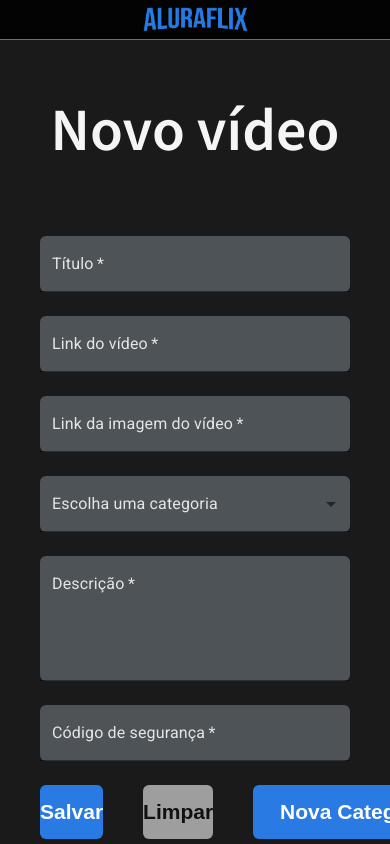
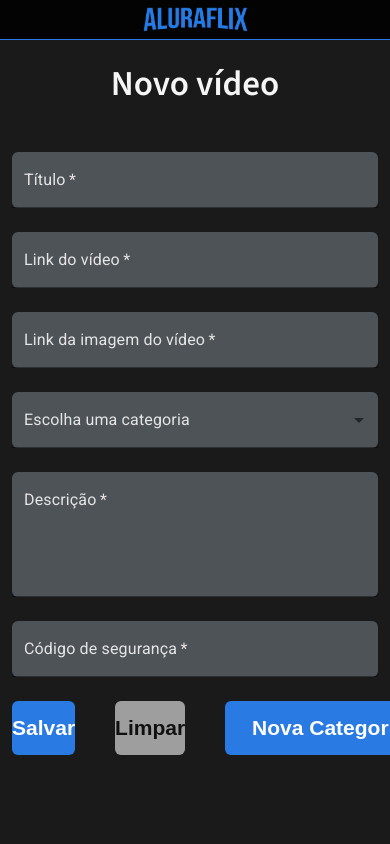
Before and after one commit to dantevicenzo/alura-flix, a Next.js app: page /adicionar-video in a window 390 px wide. Shown: the top 844 px of the page. Built offline with nearby package versions, Linux system fonts and the light colour scheme.

Commit message:
responsiveness

```diff
--- a/src/app/adicionar-categoria/page.module.css
+++ b/src/app/adicionar-categoria/page.module.css
@@ -7,3 +7,15 @@
     font-size: 60px;
     margin-bottom: 50px;
 }
+
+@media screen and (max-width: 425px) {
+    .main {
+        padding: 20px 12px 90px;
+    }
+
+    .main h1 {
+        text-align: center;
+        font-size: 35px;
+        margin-bottom: 30px;
+    }
+}
--- a/src/app/adicionar-video/page.module.css
+++ b/src/app/adicionar-video/page.module.css
@@ -7,3 +7,15 @@
     font-size: 60px;
     margin-bottom: 50px;
 }
+
+@media screen and (max-width: 425px) {
+    .main {
+        padding: 20px 12px 90px;
+    }
+
+    .main h1 {
+        text-align: center;
+        font-size: 35px;
+        margin-bottom: 30px;
+    }
+}
--- a/src/app/components/formCategory.tsx
+++ b/src/app/components/formCategory.tsx
@@ -10,7 +10,7 @@ import { Button } from './button'
 import { ICategory } from '../db'
 import { v4 as uuidv4 } from 'uuid'
 
-import styles from './adicionarCategoriaForm.module.css'
+import styles from './formCategory.module.css'
 import { useEffect } from 'react'
 
 const formCategoryValidationSchema = z.object({
--- a/src/app/components/formVideo.tsx
+++ b/src/app/components/formVideo.tsx
@@ -8,7 +8,7 @@ import { InputSelect } from './inputSelect'
 import { Button } from './button'
 import Link from 'next/link'
 
-import styles from './adicionarVideoFrom.module.css'
+import styles from './formVideo.module.css'
 import { useContext } from 'react'
 import { VideosContext } from '../contexts/VideosContextProvider'
 import { IVideo } from '../db'
--- a/src/app/editar-categoria/[id]/page.module.css
+++ b/src/app/editar-categoria/[id]/page.module.css
@@ -7,3 +7,15 @@
     font-size: 60px;
     margin-bottom: 50px;
 }
+
+@media screen and (max-width: 425px) {
+    .main {
+        padding: 20px 12px 90px;
+    }
+
+    .main h1 {
+        text-align: center;
+        font-size: 35px;
+        margin-bottom: 30px;
+    }
+}
```
Also changed, not shown: src/app/components/formCategory.module.css (renamed from src/app/components/adicionarCategoriaForm.module.css), src/app/components/formVideo.module.css (renamed from src/app/components/adicionarVideoFrom.module.css).
